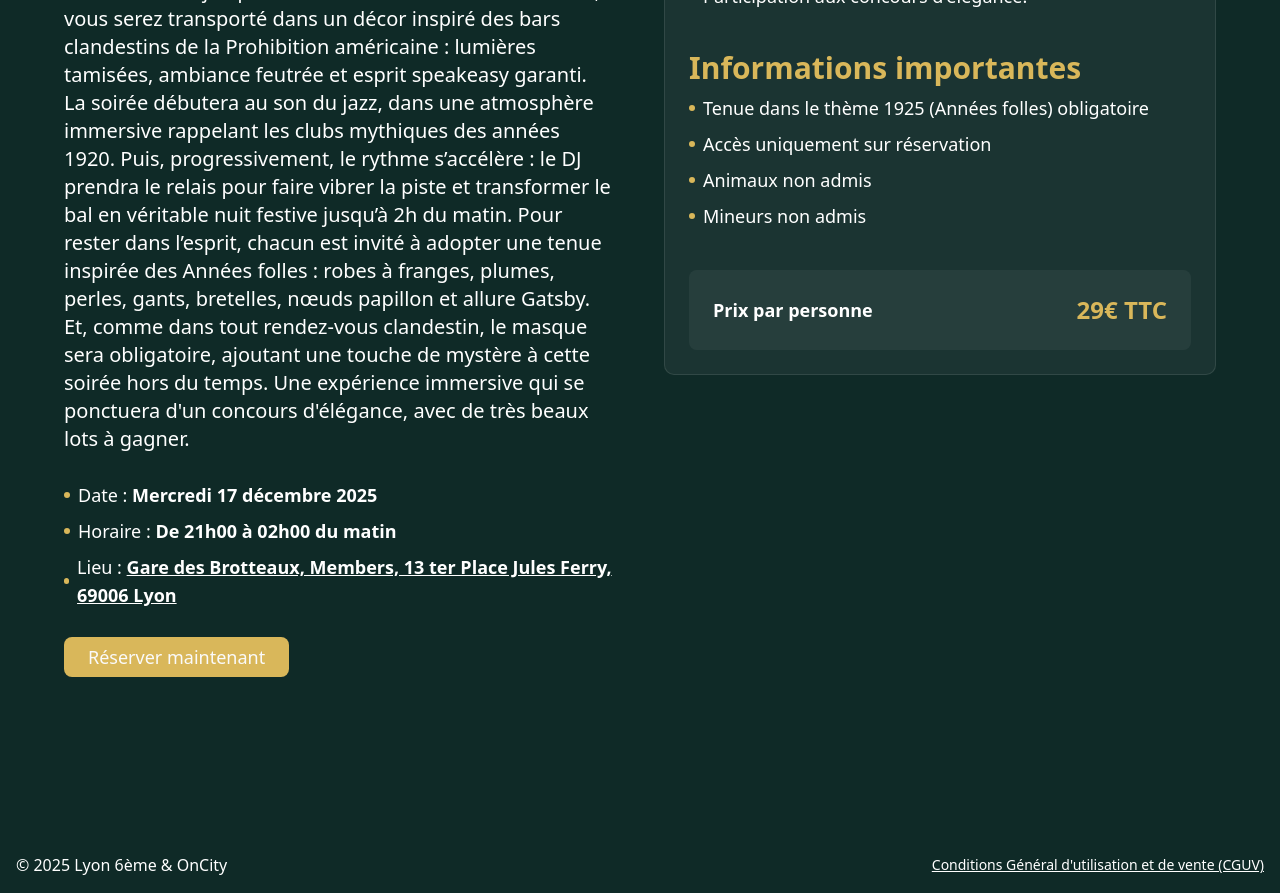
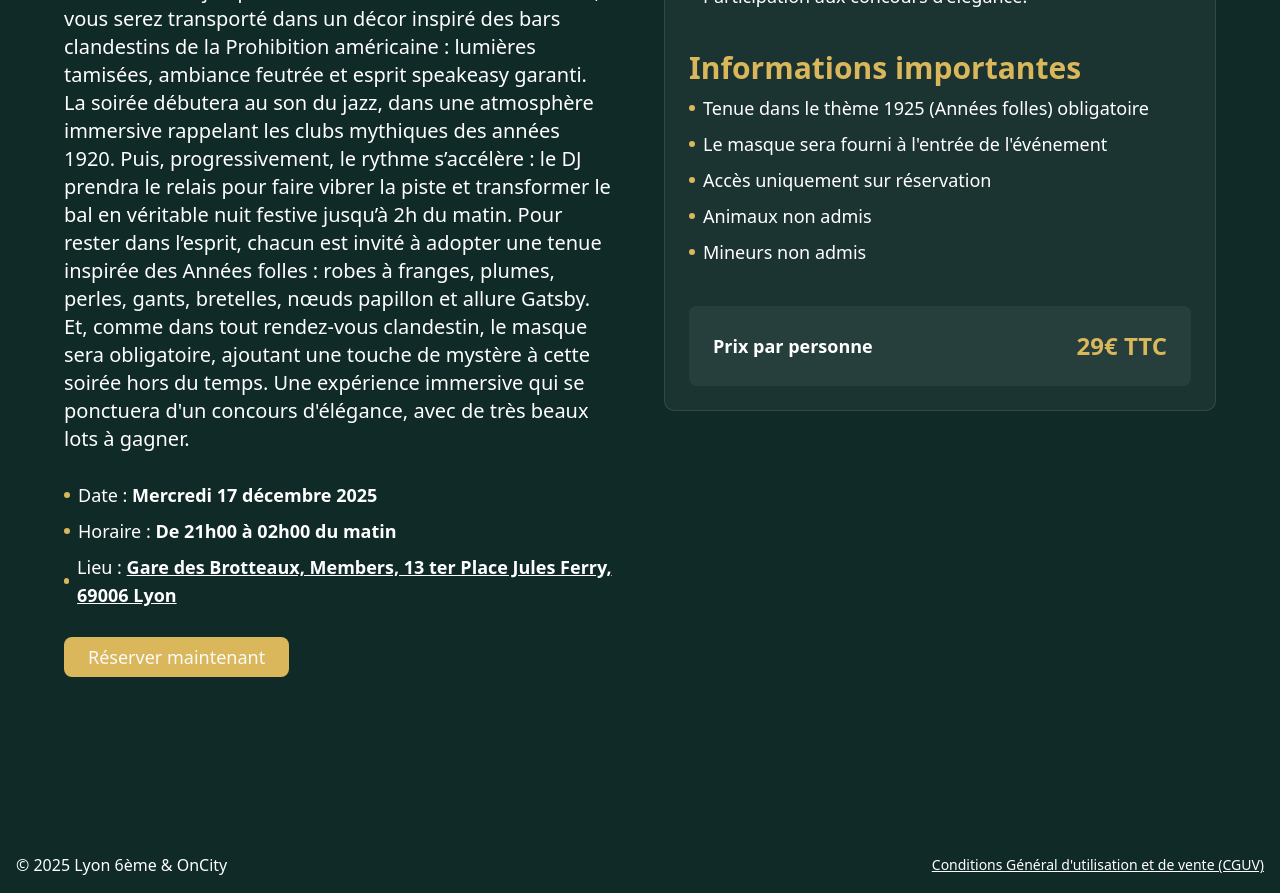
Before and after one commit to BapeCode/oncity-billeterie, a Next.js app: page / in a window 1280 px wide. Shown: the part 1140-2033 px from the top of the page. Built offline with nearby package versions, Linux system fonts and the light colour scheme; what next-safe-action would draw is missing.

Commit message:
Update Informations.tsx

```diff
--- a/src/app/Informations.tsx
+++ b/src/app/Informations.tsx
@@ -107,6 +107,10 @@ export default function Informations() {
                     Tenue dans le thème 1925 (Années folles) obligatoire
                   </span>
                 </li>
+                 <li className="flex items-center gap-2">
+                  <div className="h-1.5 w-1.5 rounded-full bg-primary"></div>
+                  <span>Le masque sera fourni à l'entrée de l'événement</span>
+                </li>
                 <li className="flex items-center gap-2">
                   <div className="h-1.5 w-1.5 rounded-full bg-primary"></div>
                   <span>Accès uniquement sur réservation</span>
```
